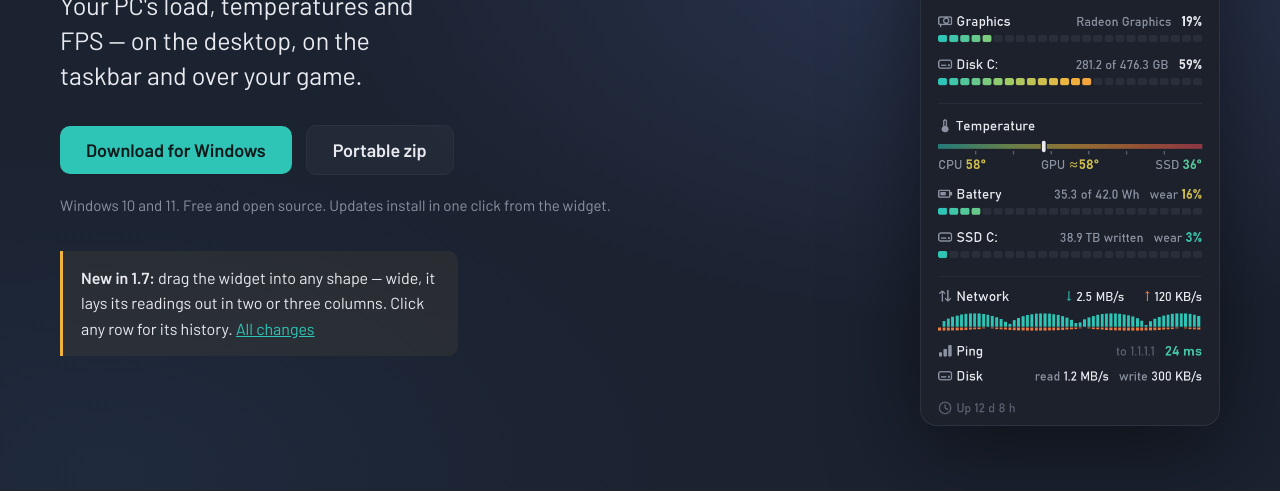
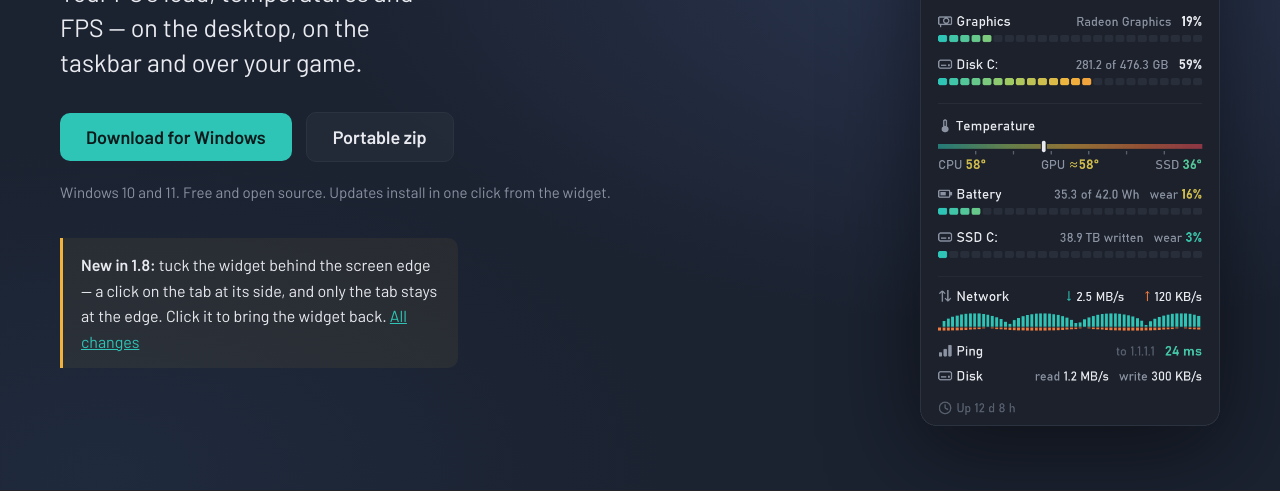
Before and after one commit to vladZah403/pc-widget, a plain HTML site: page docs/index.html in a window 1280 px wide. Shown: the part 286-777 px from the top of the page. Drawn offline with nearby package versions, Linux system fonts and the light colour scheme.

Commit message:
PC Monitor 1.8: release notes, site news
Co-Authored-By: Claude Opus 5.5 <noreply@anthropic.com>

```diff
--- a/docs/index.html
+++ b/docs/index.html
@@ -270,7 +270,7 @@
         <a class="button secondary" href="https://github.com/vladZah403/pc-widget/releases/latest/download/PC-Monitor.zip">Portable zip</a>
       </div>
       <p class="small">Windows 10 and 11. Free and open source. Updates install in one click from the widget.</p>
-      <p class="news"><b>New in 1.7:</b> drag the widget into any shape — wide, it lays its readings out in two or three columns. Click any row for its history. <a href="https://github.com/vladZah403/pc-widget/releases/latest">All changes</a></p>
+      <p class="news"><b>New in 1.8:</b> tuck the widget behind the screen edge — a click on the tab at its side, and only the tab stays at the edge. Click it to bring the widget back. <a href="https://github.com/vladZah403/pc-widget/releases/latest">All changes</a></p>
     </div>
     <div class="pinned">
       <img src="img/widget.png" width="528" height="1140" alt="The PC Monitor widget: CPU at 45% with a one-minute histogram, cores, memory, graphics, disk, temperatures, battery, SSD health, network graph, ping">
```
Also changed, not shown: 2 other files.
